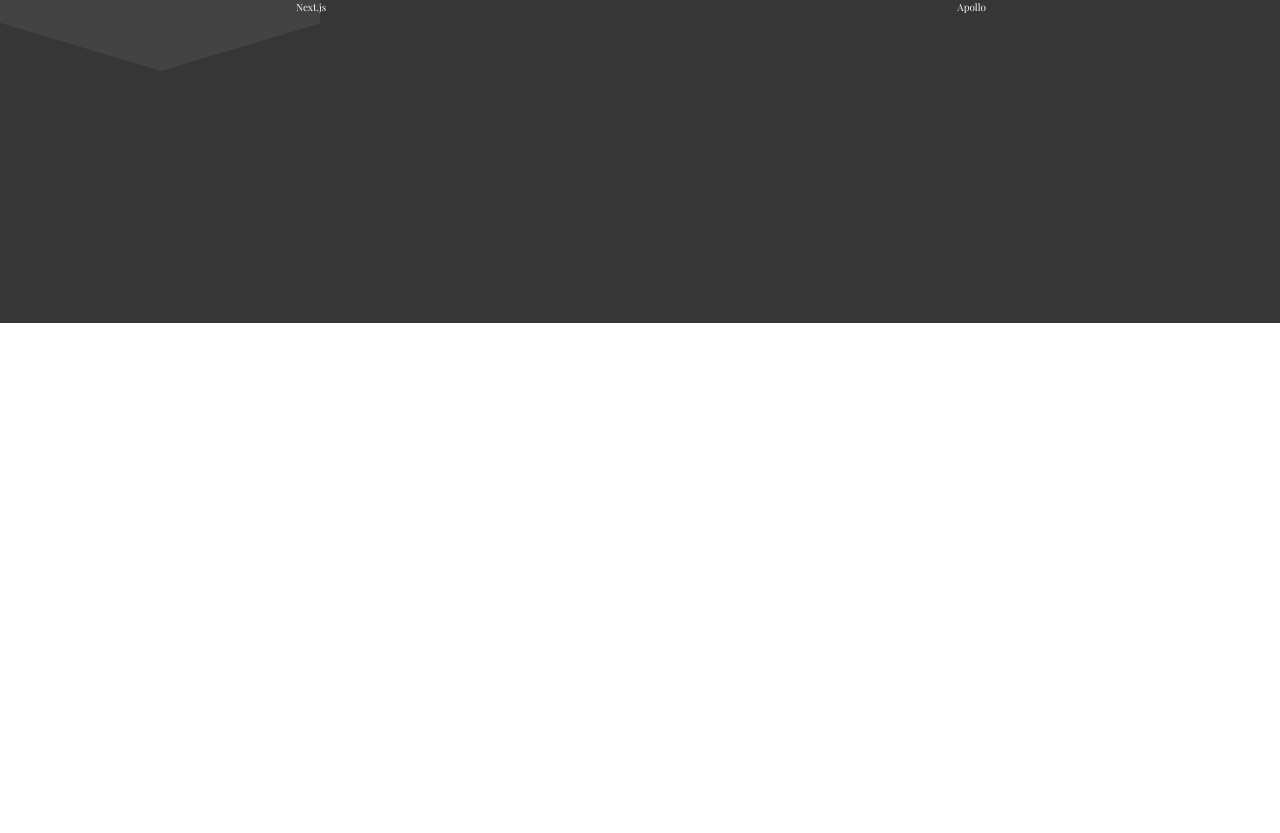
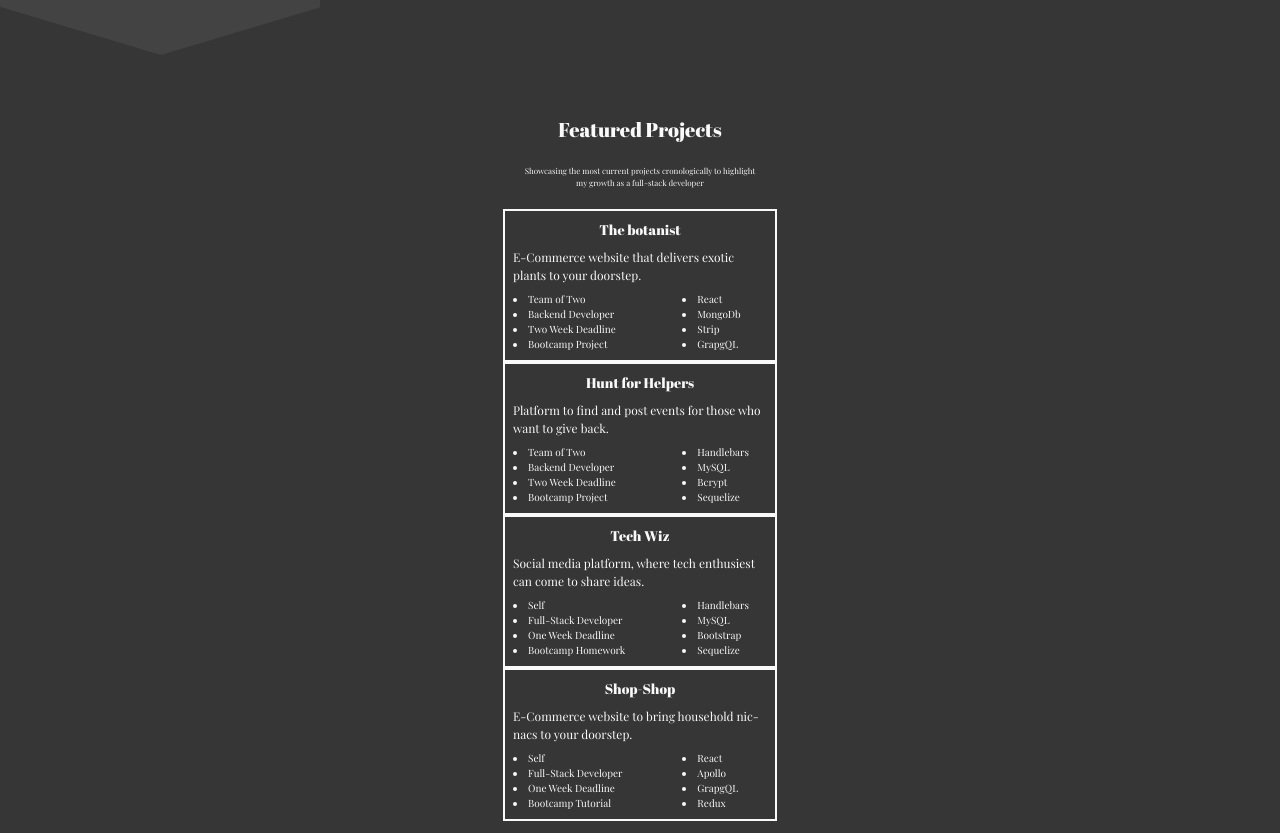
Before and after one commit to JessieHinojosa/personal-portfolio, a React (Create React App) app in the folder client/: page / in a window 1280 px wide. Shown: the part 1091-1924 px from the top of the page. Before the commit the page ends 1414 px from the top, so only its background shows below. Built offline with nearby package versions, Linux system fonts and the light colour scheme.

Commit message:
finished project card layout, still working on design

```diff
--- a/client/src/App.js
+++ b/client/src/App.js
@@ -1,5 +1,6 @@
 import About from "./pages/About";
 import Landing from "./pages/Landing";
+import Portfolio from "./pages/Portfolio";
 
 
 function App() {
@@ -10,6 +11,7 @@ function App() {
       ">
         <Landing />
         <About />
+        <Portfolio />
     </div>
   );
 }
--- a/client/src/components/ExploringDivider.js
+++ b/client/src/components/ExploringDivider.js
@@ -3,7 +3,8 @@ import polygon from '../assets/images/polygon.png'
 
 const ExploringDivider = () => {
     return (
-        <aside className='my-24'>
+        <aside className='h-32 my-20'>
+
           <h3 className='relative text-mobile-lg-button font-tertiary text-center z-10'>Technologies Currently Exploring</h3>
           <div className='flex justify-evenly mt-2'>
               <ul className='font-secondary text-center text-mobile-exploring-text ml-2 relative z-10'>
--- /dev/null
+++ b/client/src/components/project-data/ProjectData.js
@@ -0,0 +1,33 @@
+export const ProjectData = [
+    {
+       name: `The botanist`,
+       description: 'E-Commerce website that delivers exotic plants to your doorstep.',
+       deployedUrl: `https://the-botanist-project.herokuapp.com/`,
+       repoUrl: `https://github.com/jayMaverick/The-Botanist`,
+       detail: ['Team of Two', 'Backend Developer', 'Two Week Deadline', 'Bootcamp Project'], // 4 item limit
+       tech: ['React', 'MongoDb', 'Strip', 'GrapgQL'] // 4 item limit
+    },
+    {
+        name: `Hunt for Helpers`,
+        description: 'Platform to find and post events for those who want to give back.',
+        deployedUrl: `https://sheltered-savannah-38970.herokuapp.com/login`,
+        repoUrl: `https://github.com/kdombrosky/hunt-for-helpers`,
+        detail: ['Team of Two', 'Backend Developer', 'Two Week Deadline', 'Bootcamp Project'], // 4 item limit
+        tech: [ 'Handlebars', 'MySQL', 'Bcrypt', 'Sequelize'],  // 4 item limit
+    },
+    {
+        name: `Tech Wiz`,
+        description: 'Social media platform, where tech enthusiest can come to share ideas.',
+        deployedUrl: `https://lit-badlands-65708.herokuapp.com/login`,
+        repoUrl: `https://github.com/jayMaverick/Tech-Wiz`,
+        detail: ['Self', 'Full-Stack Developer','One Week Deadline', 'Bootcamp Homework'], // 4 item limit
+        tech: ['Handlebars', 'MySQL', 'Bootstrap', 'Sequelize'],  // 4 item limit
+    },
+    {
+     name: `Shop-Shop`,
+     description: 'E-Commerce website to bring household nic-nacs to your doorstep.',
+     deployedUrl: `https://github.com/jayMaverick/shop-shop`,
+     detail: ['Self', 'Full-Stack Developer', 'One Week Deadline', 'Bootcamp Tutorial' ], // 4 item limit
+     tech: ['React', 'Apollo', 'GrapgQL', 'Redux'], // 4 item limit
+    }
+];
--- a/client/src/pages/About.js
+++ b/client/src/pages/About.js
@@ -4,7 +4,7 @@ import ExploringDivider from '../components/ExploringDivider'
 
 const About = () => {
     return (
-        <section className=''>
+        <section>
             <h2 className='text-center font-primary text-pg-heading leading-5'>
                 Meet the developer<br/>
                 <span className='font-secondary text-mobile-lg-button'>Full-Stack Enthusiest</span>
--- /dev/null
+++ b/client/src/pages/Portfolio.js
@@ -0,0 +1,70 @@
+import React from 'react'
+import { ProjectData } from '../components/project-data/ProjectData'
+
+const Portfolio = () => {
+    return (
+        <section className='w-mobile-paragraph-w mx-auto'>
+            <div className='text-center font-primary text-pg-heading'>
+                <h2>Featured Projects</h2>
+                <p className='
+                  font-secondary text-mobile-paragraph
+                  my-mobile-margin-from-pg-heading
+                '>
+                    Showcasing the most current projects cronologically to highlight
+                    my growth as a full-stack developer
+                </p>
+            </div>
+            <div className='card-canvas -mx-4'>
+                {ProjectData.map((card, index) => {
+                    return (
+                        <div className='
+                          outer-card border-2 border-white
+                          px-2
+                        ' key={index} >
+                            <div className='inner-card'>
+                            </div>
+                            <div className='
+                              inner-card-details
+                              font-secondary my-2
+                            '>
+                                <h3 className='w-full font-primary text-mobile-lg-button text-center'>
+                                    {card.name}
+                                </h3>
+                                <p className='w-full text-nav-menu-subheading my-2'>
+                                    {card.description}
+                                </p>
+                                <div className='flex flex-wrap justify-between'>
+                                <ul className='
+                                  w-2/4 list-disc text-left list-inside
+                                  text-mobile-exploring-text
+                                '>
+                                    {card.detail.map((detail, index) => {
+                                        return(
+                                            <li>{detail}</li>
+                                        )
+                                    })}
+                                </ul>
+                                <ul className='
+                                  w-1/3 list-disc text-left list-inside
+                                  text-mobile-exploring-text
+                                '>
+                                {card.tech.map((tech, index) => {
+                                        return(
+                                            <li>{tech}</li>
+                                        )
+                                    })}
+
+                                </ul>
+                                </div>
+                            </div>
+                        </div>
+                    )
+                })}
+
+            </div>
+
+        </section>
+    )
+}
+
+export default Portfolio
```
